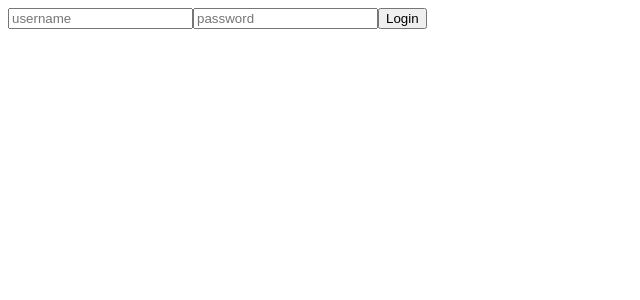
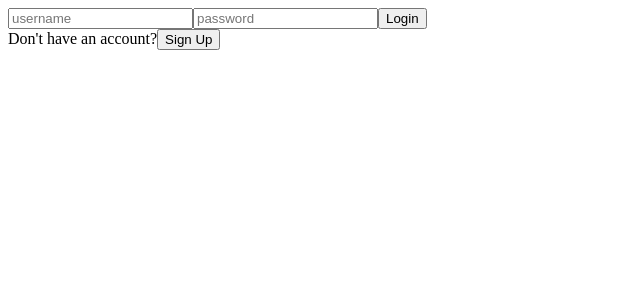
Before and after one commit to Lo977/skill-bridge-api, a React (Create React App) app in the folder client/: page /login in a window 1280 px wide. Shown: the top 300 px of the page, without its empty margins (0-640 px from the left). Built offline with nearby package versions, Linux system fonts and the light colour scheme; no server answers.

Commit message:
add route for login and signup

```diff
--- a/client/src/components/LoginForm.js
+++ b/client/src/components/LoginForm.js
@@ -1,7 +1,63 @@
 import React from "react";
 
-function LoginForm() {
-  return <div>LoginForm</div>;
+import { Formik, Form, Field, ErrorMessage } from "formik";
+import * as Yup from "yup";
+
+function LoginForm({ onLogin }) {
+  const initalVallues = {
+    username: "",
+    password: "",
+  };
+  const validationSchema = Yup.object({
+    username: Yup.string().required("Username is required"),
+    password: Yup.string().required("Password is required"),
+  });
+  function handleSubmit(values, { setErrors, resetForm }) {
+    fetch("/login", {
+      method: "POST",
+      headers: { "Content-Type": "application/json" },
+      body: JSON.stringify(values),
+    }).then((res) => {
+      if (res.ok) {
+        res.json().then((user) => onLogin(user));
+        resetForm();
+      } else {
+        res
+          .json()
+          .then((error) =>
+            setErrors({ general: error.message || "Login failed" })
+          );
+      }
+    });
+  }
+
+  return (
+    <div>
+      <Formik
+        initialValues={initalVallues}
+        validationSchema={validationSchema}
+        onSubmit={handleSubmit}
+      >
+        <Form>
+          <Field
+            type="text"
+            // id="username"
+            name="username"
+            placeholder="username"
+          />
+          <ErrorMessage name="username" component="div" />
+          <Field
+            type="password"
+            // id="password"
+            name="password"
+            placeholder="password"
+          />
+          <ErrorMessage name="password" component="div" />
+          <button type="submit">Login</button>
+        </Form>
+      </Formik>
+    </div>
+  );
 }
 
 export default LoginForm;
--- a/client/src/pages/Login.js
+++ b/client/src/pages/Login.js
@@ -1,60 +1,33 @@
-import React from "react";
-import { Formik, Form, Field, ErrorMessage } from "formik";
-import * as Yup from "yup";
+import React, { useState } from "react";
+import LoginForm from "../components/LoginForm";
+import Signup from "./Signup";
+import { useNavigate } from "react-router-dom";
 
 function Login({ onLogin }) {
-  const initalVallues = {
-    username: "",
-    password: "",
-  };
-  const validationSchema = Yup.object({
-    username: Yup.string().required("Username is required"),
-    password: Yup.string().required("Password is required"),
-  });
-  function handleSubmit(values, { setErrors, resetForm }) {
-    fetch("/login", {
-      method: "POST",
-      headers: { "Content-Type": "application/json" },
-      body: JSON.stringify(values),
-    }).then((res) => {
-      if (res.ok) {
-        res.json().then((user) => onLogin(user));
-        resetForm();
-      } else {
-        res
-          .json()
-          .then((error) =>
-            setErrors({ general: error.message || "Login failed" })
-          );
-      }
-    });
-  }
-
+  const [showLogin, setShowLogin] = useState(true);
+  const navigate = useNavigate();
   return (
     <div>
-      <Formik
-        initialValues={initalVallues}
-        validationSchema={validationSchema}
-        onSubmit={handleSubmit}
-      >
-        <Form>
-          <Field
-            type="text"
-            // id="username"
-            name="username"
-            placeholder="username"
-          />
-          <ErrorMessage name="username" component="div" />
-          <Field
-            type="password"
-            // id="password"
-            name="password"
-            placeholder="password"
-          />
-          <ErrorMessage name="password" component="div" />
-          <button type="submit">Login</button>
-        </Form>
-      </Formik>
+      {showLogin ? (
+        <>
+          <LoginForm onLogin={onLogin} />
+          <span>Don't have an account?</span>
+          <button
+            onClick={() => {
+              setShowLogin(false);
+              navigate("/signup");
+            }}
+          >
+            Sign Up
+          </button>
+        </>
+      ) : (
+        <>
+          <Signup onLogin={onLogin} />
+          <span>Already have an account?</span>
+          <button onAbort={() => setShowLogin(true)}>Log in</button>
+        </>
+      )}
     </div>
   );
 }
--- a/client/src/pages/Signup.js
+++ b/client/src/pages/Signup.js
@@ -1,8 +1,10 @@
 import React from "react";
 import { Formik, Form, Field, ErrorMessage } from "formik";
 import * as Yup from "yup";
+import { Navigate, useNavigate } from "react-router-dom";
 
 function Signup({ onLogin }) {
+  const navigate = useNavigate();
   const initialVallues = {
     username: "",
     email: "",
@@ -58,6 +60,8 @@ function Signup({ onLogin }) {
           <button type="submit">Sign Up</button>
         </Form>
       </Formik>
+      <span>Already have an account?</span>
+      <button onClick={() => navigate("/login")}>Log in</button>
     </div>
   );
 }
```
